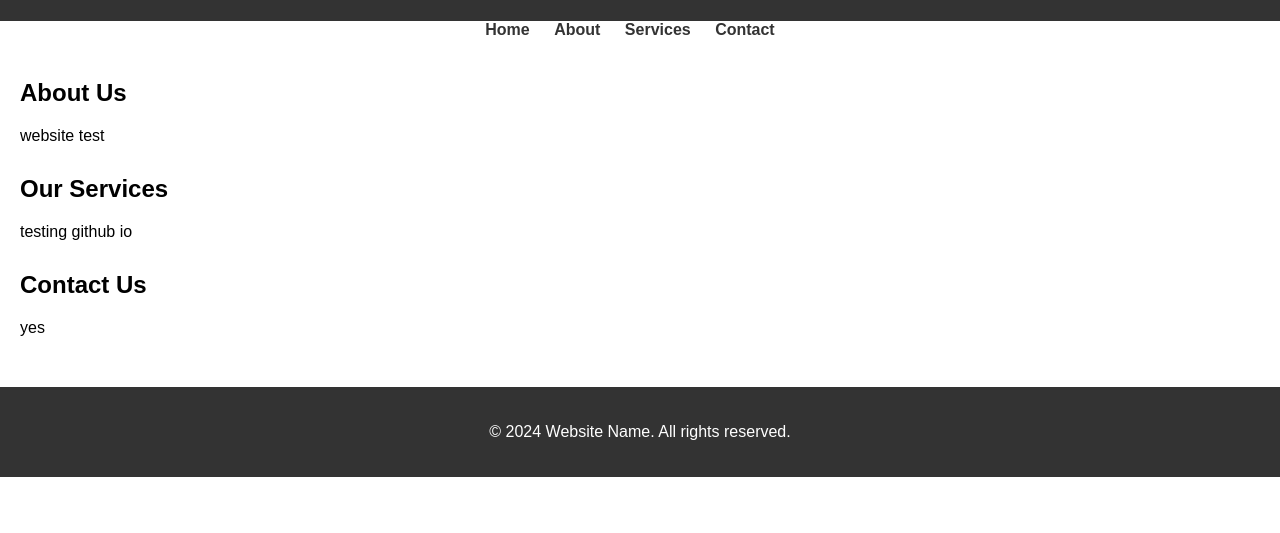
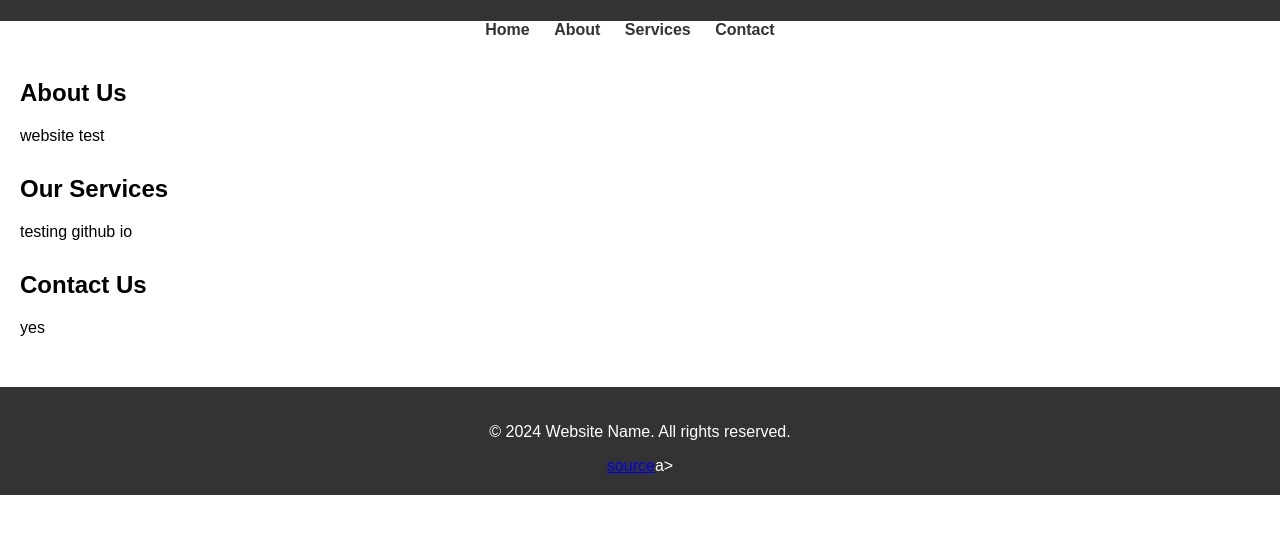
Before and after one commit to tddloki/tddloki.github.io, a plain HTML site: page index.html in a window 1280 px wide. Shown: the part 99-632 px from the top of the page. Drawn offline with Linux system fonts and the light colour scheme.

Commit message:
Update index.html

```diff
--- a/index.html
+++ b/index.html
@@ -82,12 +82,16 @@
   </main>
   <footer>
     <p>&copy; <span id="copyright-year"></span> Website Name. All rights reserved.</p>
-  </footer>
+
+
 
   <script>
     var currentYear = new Date().getFullYear();
     document.getElementById('copyright-year').textContent = currentYear;
   </script>
+      <a href="https://github.com/tddloki/tddloki.github.io">source</a>a>
+
+  </footer>
 </body>
 
 </html>
```
